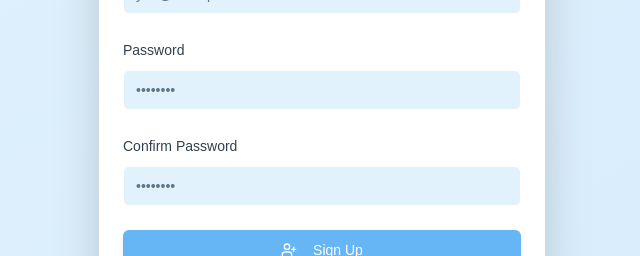
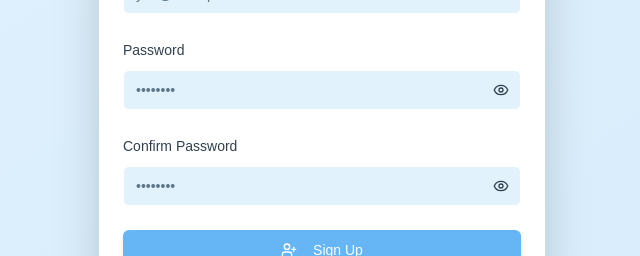
Before and after one commit to neski321/ExpenseTracker, a Next.js app: page /signup in a window 1280 px wide. Shown: the part 368-624 px from the top of the page, without its empty margins (318-958 px from the left). Built offline with nearby package versions, Linux system fonts and the light colour scheme; no server answers.

Commit message:
added show password in forms

```diff
--- a/src/components/auth/login-form.tsx
+++ b/src/components/auth/login-form.tsx
@@ -18,7 +18,7 @@ import { useAuth } from "@/contexts/auth-context";
 import { useToast } from "@/hooks/use-toast";
 import { useRouter } from "next/navigation";
 import { useState } from "react";
-import { LogIn } from "lucide-react";
+import { LogIn, Eye, EyeOff } from "lucide-react";
 
 const loginFormSchema = z.object({
   email: z.string().email("Please enter a valid email address."),
@@ -28,7 +28,7 @@ const loginFormSchema = z.object({
 type LoginFormValues = z.infer<typeof loginFormSchema>;
 
 interface LoginFormProps {
-  onForgotPasswordClick: () => void; // Callback to open the forgot password dialog
+  onForgotPasswordClick: () => void;
 }
 
 export function LoginForm({ onForgotPasswordClick }: LoginFormProps) {
@@ -36,6 +36,7 @@ export function LoginForm({ onForgotPasswordClick }: LoginFormProps) {
   const { toast } = useToast();
   const router = useRouter();
   const [isLoading, setIsLoading] = useState(false);
+  const [showPassword, setShowPassword] = useState(false);
 
   const form = useForm<LoginFormValues>({
     resolver: zodResolver(loginFormSchema),
@@ -87,9 +88,32 @@ export function LoginForm({ onForgotPasswordClick }: LoginFormProps) {
           render={({ field }) => (
             <FormItem>
               <FormLabel>Password</FormLabel>
-              <FormControl>
-                <Input type="password" placeholder="••••••••" {...field} disabled={isLoading} />
-              </FormControl>
+              <div className="relative">
+                <FormControl>
+                  <Input
+                    type={showPassword ? "text" : "password"}
+                    placeholder="••••••••"
+                    {...field}
+                    disabled={isLoading}
+                    className="pr-10" // Add padding to make space for the icon
+                  />
+                </FormControl>
+                <Button
+                  type="button"
+                  variant="ghost"
+                  size="sm"
+                  className="absolute right-0 top-0 h-full px-3 py-2 hover:bg-transparent"
+                  onClick={() => setShowPassword((prev) => !prev)}
+                  disabled={isLoading}
+                  aria-label={showPassword ? "Hide password" : "Show password"}
+                >
+                  {showPassword ? (
+                    <EyeOff className="h-4 w-4" aria-hidden="true" />
+                  ) : (
+                    <Eye className="h-4 w-4" aria-hidden="true" />
+                  )}
+                </Button>
+              </div>
               <FormMessage />
             </FormItem>
           )}
--- a/src/components/auth/signup-form.tsx
+++ b/src/components/auth/signup-form.tsx
@@ -18,7 +18,7 @@ import { useAuth } from "@/contexts/auth-context";
 import { useToast } from "@/hooks/use-toast";
 import { useRouter } from "next/navigation";
 import { useState } from "react";
-import { UserPlus } from "lucide-react";
+import { UserPlus, Eye, EyeOff } from "lucide-react";
 
 const signupFormSchema = z.object({
   email: z.string().email("Please enter a valid email address."),
@@ -39,7 +39,7 @@ const signupFormSchema = z.object({
     .refine(val => !/(qwerty|asdfgh|zxcvbn)/.test(val.toLowerCase()), {
       message: "Password should not contain common keyboard patterns (e.g., 'qwerty')."
     })
-    .refine(val => !/(.)\1{3,}/.test(val), { // Check for 4 or more identical consecutive characters
+    .refine(val => !/(.)\1{3,}/.test(val), {
       message: "Password should not contain more than three repeated characters (e.g., 'aaaa')."
     }),
   confirmPassword: z.string(),
@@ -55,6 +55,8 @@ export function SignupForm() {
   const { toast } = useToast();
   const router = useRouter();
   const [isLoading, setIsLoading] = useState(false);
+  const [showPassword, setShowPassword] = useState(false);
+  const [showConfirmPassword, setShowConfirmPassword] = useState(false);
 
   const form = useForm<SignupFormValues>({
     resolver: zodResolver(signupFormSchema),
@@ -107,9 +109,32 @@ export function SignupForm() {
           render={({ field }) => (
             <FormItem>
               <FormLabel>Password</FormLabel>
-              <FormControl>
-                <Input type="password" placeholder="••••••••" {...field} disabled={isLoading} />
-              </FormControl>
+              <div className="relative">
+                <FormControl>
+                  <Input
+                    type={showPassword ? "text" : "password"}
+                    placeholder="••••••••"
+                    {...field}
+                    disabled={isLoading}
+                    className="pr-10"
+                  />
+                </FormControl>
+                <Button
+                  type="button"
+                  variant="ghost"
+                  size="sm"
+                  className="absolute right-0 top-0 h-full px-3 py-2 hover:bg-transparent"
+                  onClick={() => setShowPassword((prev) => !prev)}
+                  disabled={isLoading}
+                  aria-label={showPassword ? "Hide password" : "Show password"}
+                >
+                  {showPassword ? (
+                    <EyeOff className="h-4 w-4" aria-hidden="true" />
+                  ) : (
+                    <Eye className="h-4 w-4" aria-hidden="true" />
+                  )}
+                </Button>
+              </div>
               <FormMessage />
             </FormItem>
           )}
@@ -120,9 +145,32 @@ export function SignupForm() {
           render={({ field }) => (
             <FormItem>
               <FormLabel>Confirm Password</FormLabel>
-              <FormControl>
-                <Input type="password" placeholder="••••••••" {...field} disabled={isLoading} />
-              </FormControl>
+              <div className="relative">
+                <FormControl>
+                  <Input
+                    type={showConfirmPassword ? "text" : "password"}
+                    placeholder="••••••••"
+                    {...field}
+                    disabled={isLoading}
+                    className="pr-10"
+                  />
+                </FormControl>
+                <Button
+                  type="button"
+                  variant="ghost"
+                  size="sm"
+                  className="absolute right-0 top-0 h-full px-3 py-2 hover:bg-transparent"
+                  onClick={() => setShowConfirmPassword((prev) => !prev)}
+                  disabled={isLoading}
+                  aria-label={showConfirmPassword ? "Hide confirm password" : "Show confirm password"}
+                >
+                  {showConfirmPassword ? (
+                    <EyeOff className="h-4 w-4" aria-hidden="true" />
+                  ) : (
+                    <Eye className="h-4 w-4" aria-hidden="true" />
+                  )}
+                </Button>
+              </div>
               <FormMessage />
             </FormItem>
           )}
```
